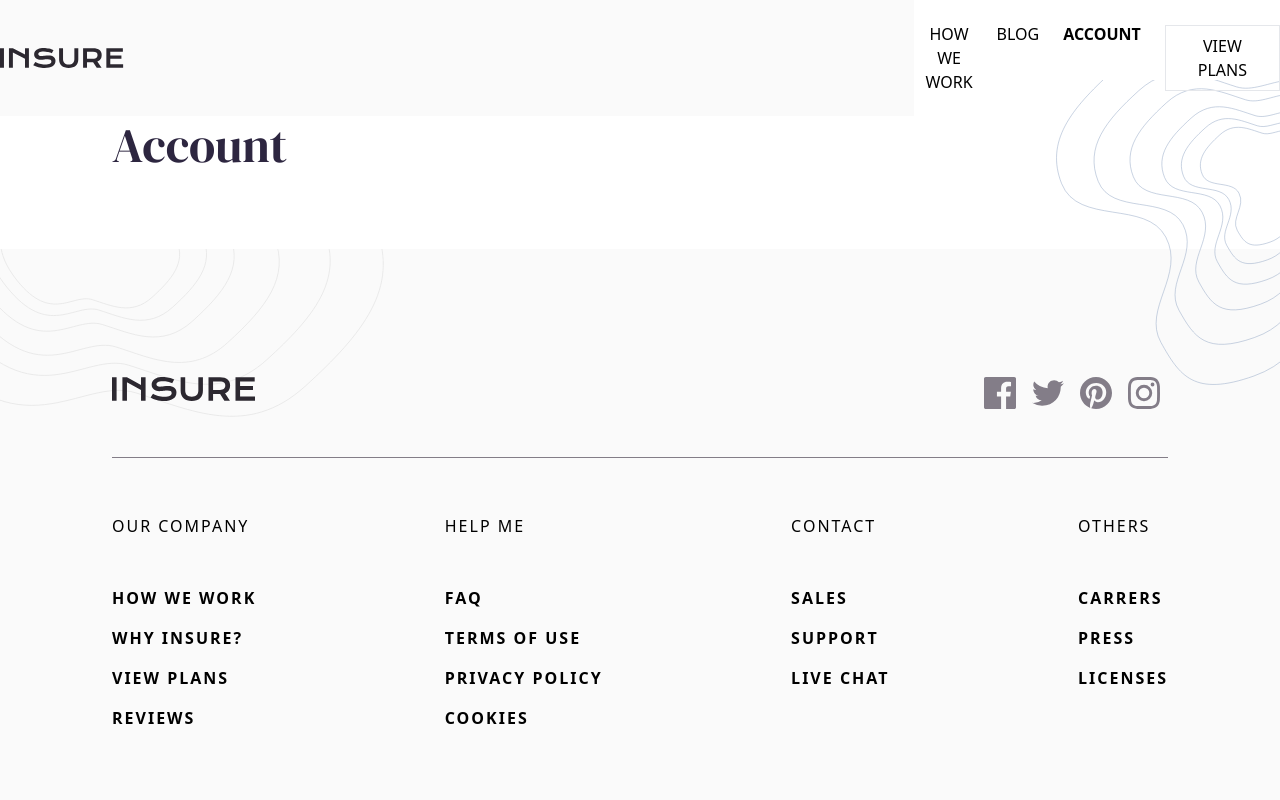
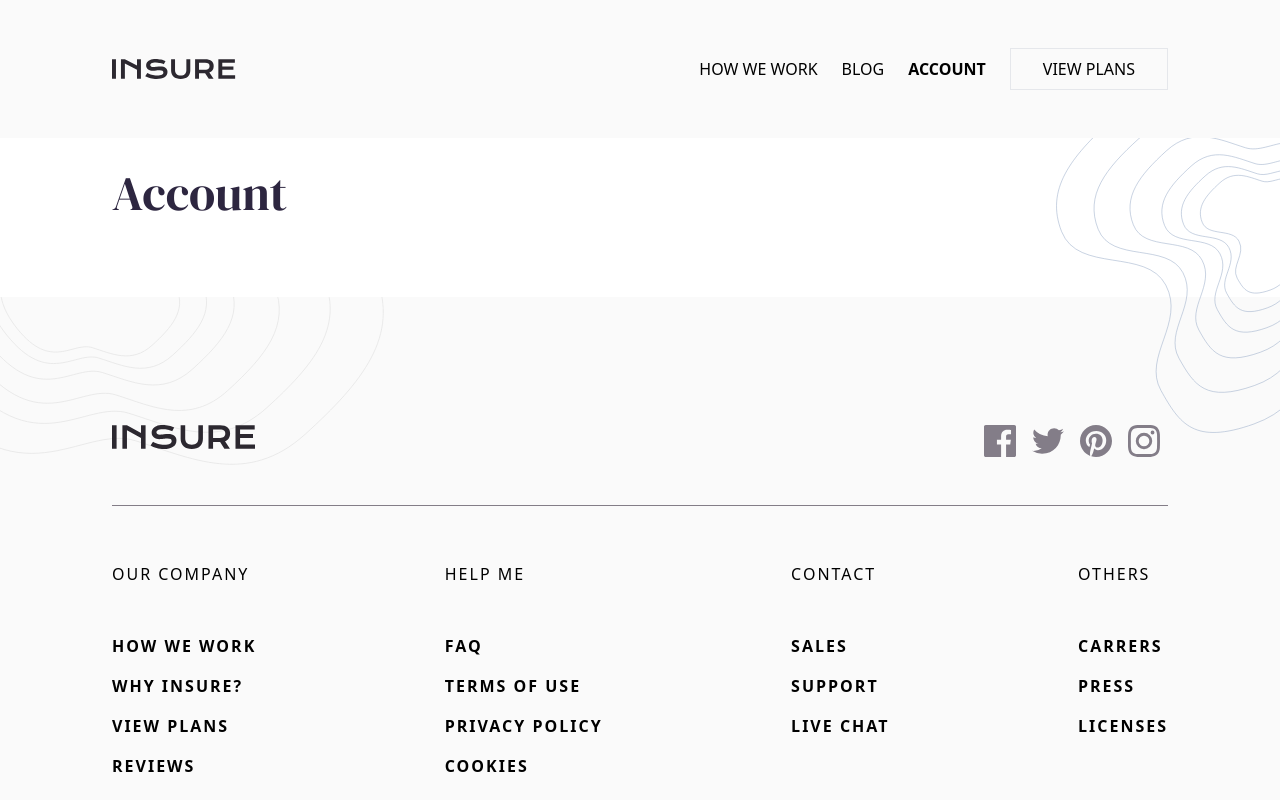
Before and after one commit to KelvinFBR/Insure_landing_page_practice, a React (Vite) app: page /account in a window 1280 px wide. Shown: the top 800 px of the page. Built offline with nearby package versions, Linux system fonts and the light colour scheme.

Commit message:
[fix] menubar desktop

```diff
--- a/src/components/header/NavBar.jsx
+++ b/src/components/header/NavBar.jsx
@@ -16,8 +16,8 @@ export const NavBar = () => {
   };
 
   return (
-    <div className="flex flex-row justify-around fixed top-0 z-50 w-full lg:justify-between items-center bg-transparent">
-      <div className="flex flex-row justify-around relative z-50 lg:justify-between py-12 items-center w-full bg-very-light-gray">
+    <div className="flex flex-row justify-around fixed top-0 z-50 w-full lg:justify-between  items-center bg-transparent">
+      <div className="flex flex-row justify-around relative z-50 lg:justify-between py-12 lg:px-28 items-center w-full bg-very-light-gray">
         <NavLink to="/">
           <img src={logo} className="h-6 lg:h-5 m-0" />
         </NavLink>
@@ -26,13 +26,10 @@ export const NavBar = () => {
           className="block scale-150 lg:hidden"
           onClick={toggle}
         />
+        {isDesktop ? <NavBarMenuDesk /> : <></>}
       </div>
 
-      {isDesktop ? (
-        <NavBarMenuDesk />
-      ) : (
-        <NavBarMenuMobile isActive={isActive} />
-      )}
+      {isDesktop ? <></> : <NavBarMenuMobile isActive={isActive} />}
     </div>
   );
 };
--- a/src/components/utilities/MainSection.jsx
+++ b/src/components/utilities/MainSection.jsx
@@ -2,7 +2,7 @@ import bg_right_intro_desktop from "../../../public/bg-pattern-intro-right-deskt
 
 export const MainSection = ({ textTitle, children }) => {
   return (
-    <section className="my-20 px-6 lg:px-28 relative">
+    <section className="my-20 px-6 lg:px-28 relative mt-[128px]">
       <img
         src={bg_right_intro_desktop}
         alt="background pattern"
```
